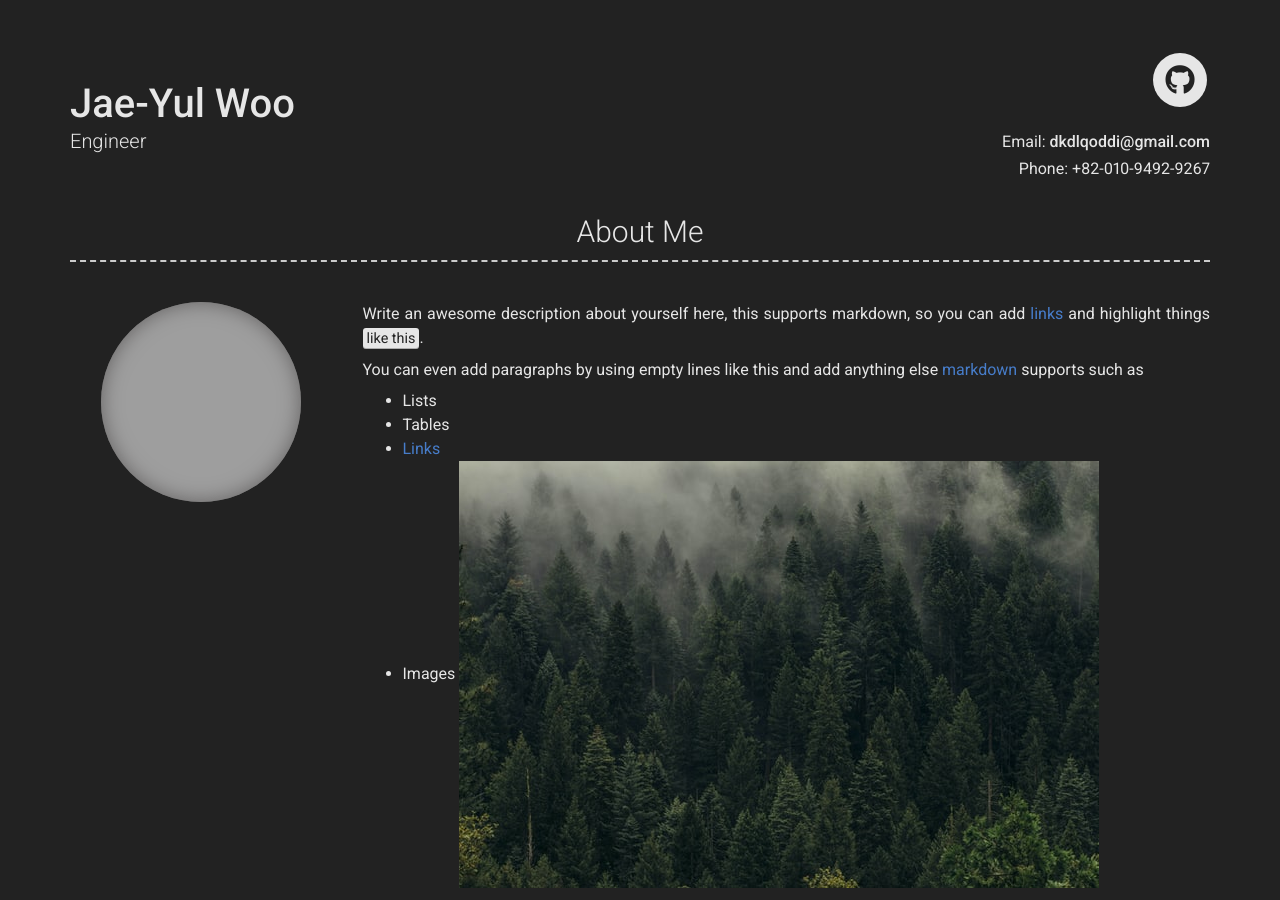
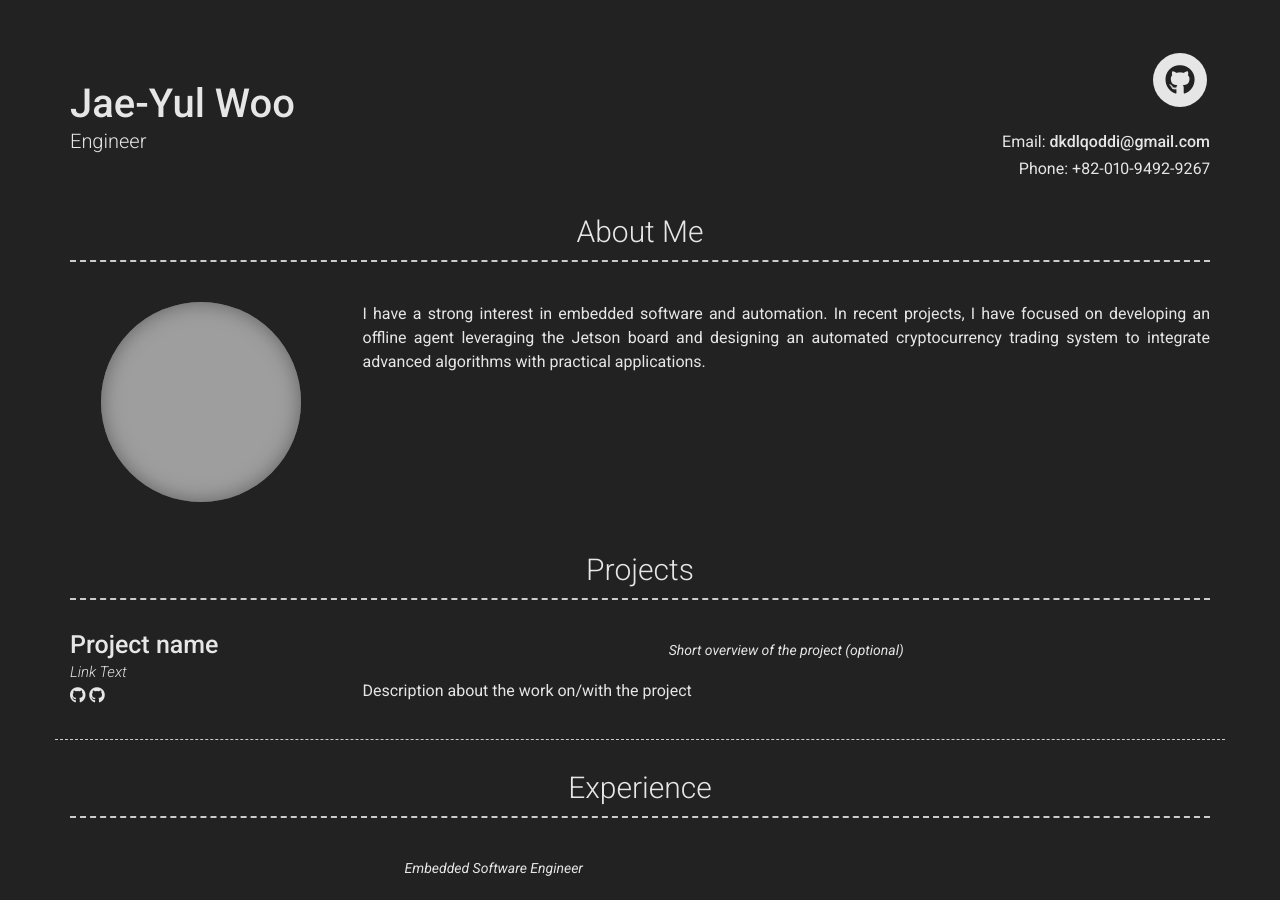
Before and after one commit to dkdlqoddi/dkdlqoddi.github.io, a Jekyll site: the page built from index.md, in a window 1280 px wide and 900 px high. Built offline with Jekyll 4.4.1, drawn with Linux system fonts in a browser that asks for light colours; nearby versions of some CDN libraries; grey boxes are pictures that could not be loaded.

Commit message:
About Me: update 'About Me' section
Signed-off-by: Jae-Yul Woo <dkdlqoddi@naver.com>

```diff
--- a/_config.yml
+++ b/_config.yml
@@ -52,13 +52,16 @@ github_username:  dkdlqoddi
 # about_title: About Me (Use this to override about section title)
 about_profile_image: images/jaeyul_woo_image.jpg
 about_content: | # this will include new lines to allow paragraphs
-  Write an awesome description about yourself here, this supports markdown, so you can add [links](http://foobar.com) and highlight things <mark>like this</mark>.
+  I have a strong interest in embedded software and automation.
+  In recent projects, I have focused on developing an offline agent leveraging the Jetson board and
+  designing an automated cryptocurrency trading system to integrate advanced algorithms with practical applications.
 
-  You can even add paragraphs by using empty lines like this and add anything else [markdown](https://www.markdownguide.org/getting-started#what-is-markdown) supports such as
-    - Lists
-    - Tables
-    - <a href="google.com">Links</a>
-    - Images ![alt text](/images/landscape-trees.jpg "Trees")
+# Write an awesome description about yourself here, this supports markdown, so you can add [links](http://foobar.com) and highlight things <mark>like this</mark>.
+# You can even add paragraphs by using empty lines like this and add anything else [markdown](https://www.markdownguide.org/getting-started#what-is-markdown) supports such as
+#   - Lists
+#   - Tables
+#   - <a href="google.com">Links</a>
+#   - Images ![alt text](/images/landscape-trees.jpg "Trees")
 
 content:
   - title: Projects # Title for the section
```
